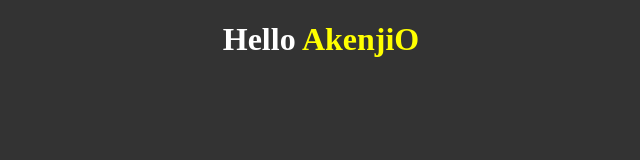
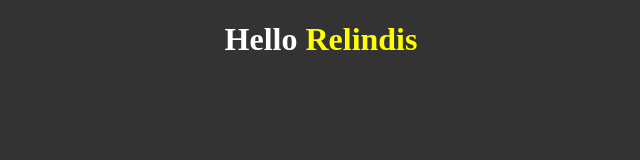
Before and after one commit to richardvoma/git-demo-project-1, a plain HTML site: page index.html in a window 1280 px wide. Shown: the whole page, without its empty margins (319-959 px from the left). Drawn offline with Linux system fonts and the light colour scheme.

Commit message:
added name relindis

```diff
--- a/index.html
+++ b/index.html
@@ -1,5 +1,6 @@
 <!DOCTYPE html>
 <html lang="en">
+
 <head>
     <meta charset="UTF-8">
     <meta http-equiv="X-UA-Compatible" content="IE=edge">
@@ -7,9 +8,11 @@
     <link rel="stylesheet" href="style.css">
     <title>Document</title>
 </head>
+
 <body>
 
-    <h1>Hello <span style="color: yellow;">AkenjiO</span></h1>
+    <h1>Hello <span style="color: yellow;">Relindis</span></h1>
 
 </body>
+
 </html>
```
